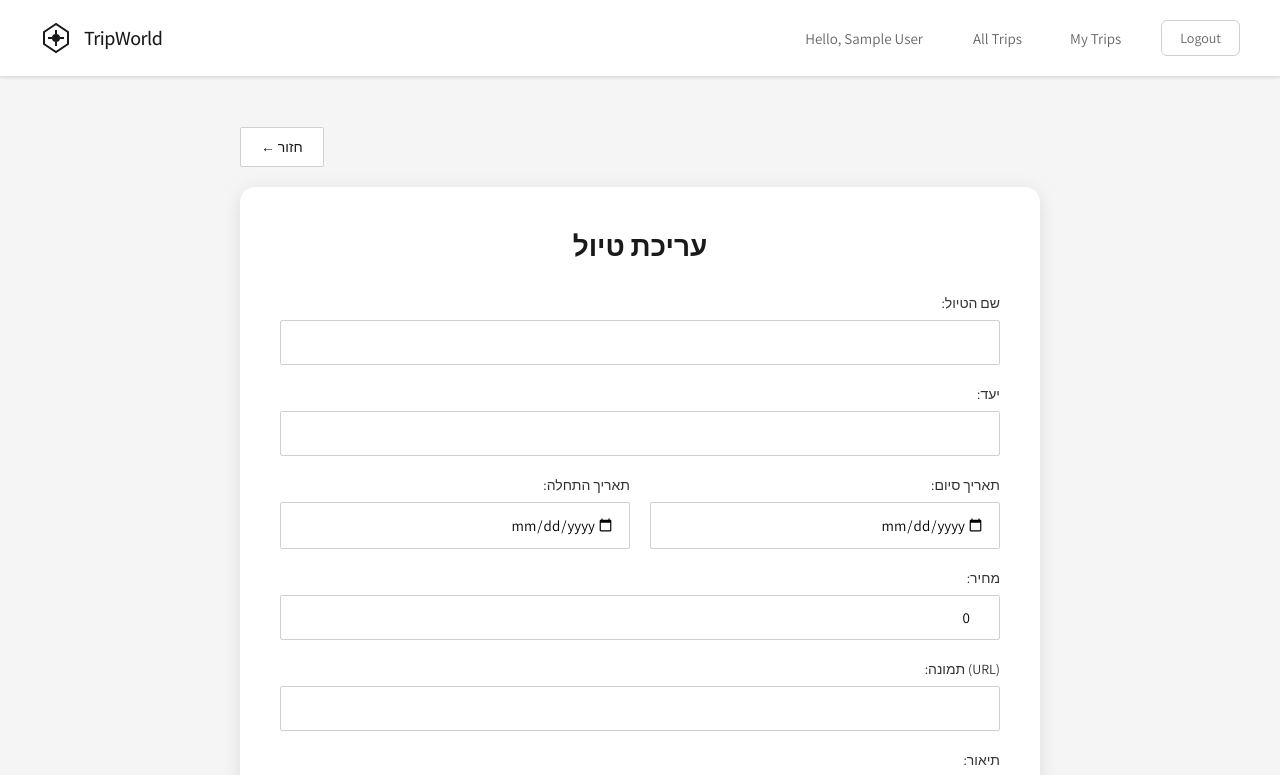
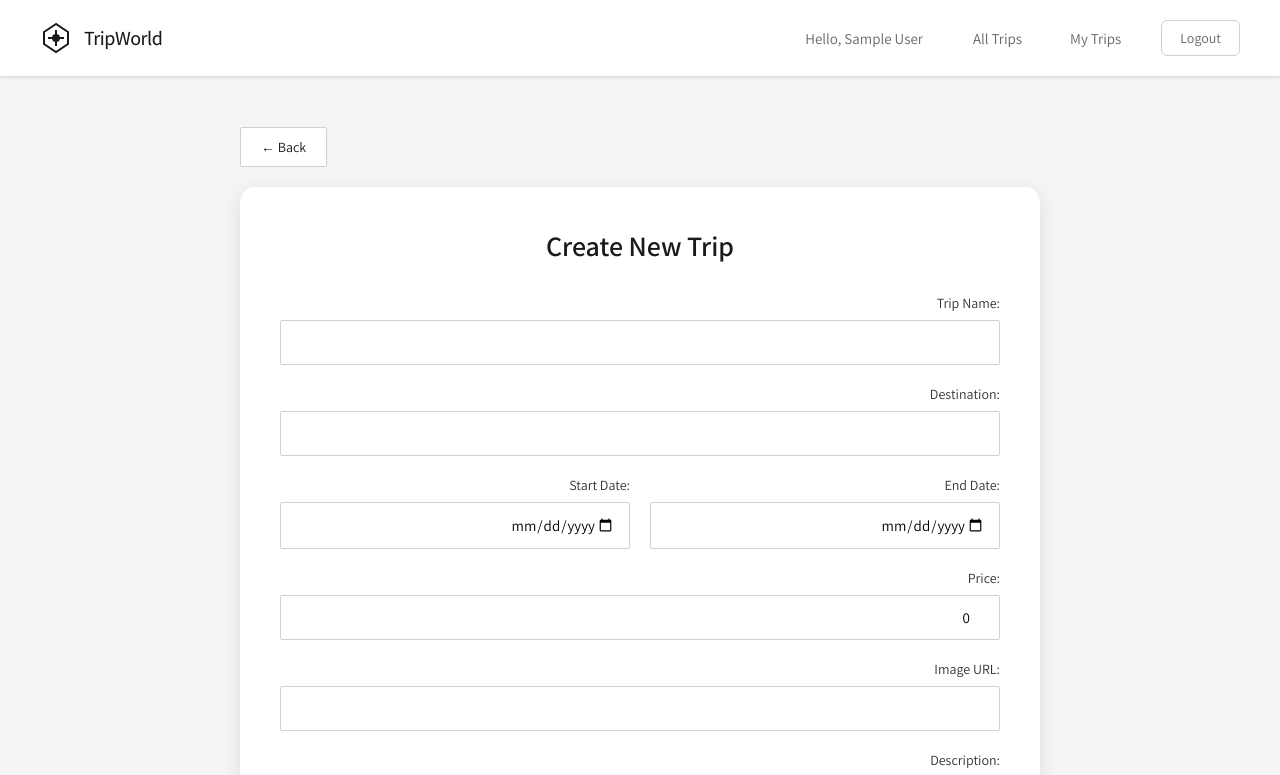
Before and after one commit to rivka8566-code/trips-app, an Angular app in the folder trips-app/: page /home/edit-trip in a window 1280 px wide. Shown: the top 775 px of the page. Built offline with nearby package versions, Linux system fonts and the light colour scheme; sample sign-in values are in the browser's storage.

Commit message:
fix: localize app to English and fix My Trips filtering

```diff
--- a/trips-app/src/app/components/trip-card/trip-card.html
+++ b/trips-app/src/app/components/trip-card/trip-card.html
@@ -4,7 +4,7 @@
     <div class="trip-info">
       <h3>{{ tripData.name }}</h3>
       <p class="destination">{{ tripData.destination }}</p>
-      @if(isAdmin && isAdmin() && inAllTrips()) {
+      @if(isAdmin() && inAllTrips()) {
         <div class="admin-actions">
           <button class="edit-btn" (click)="editTrip()" [disabled]="hasBookings()">Edit</button>
           <button class="delete-btn" (click)="openDeleteDialog()" [disabled]="hasBookings()">Delete</button>
--- a/trips-app/src/app/components/trip-card/trip-card.ts
+++ b/trips-app/src/app/components/trip-card/trip-card.ts
@@ -15,13 +15,13 @@ import { Router } from '@angular/router';
 })
 export class TripCard implements OnInit {
   tripId = input<string>('');
-  isAdmin? = input<boolean>(false);
+  isAdmin = input<boolean>(false);
   private toastService = inject(ToastService);
   private router = inject(Router);
   trip = signal<Trip | null>(null);
   hasBookings = signal<boolean>(false);
   showDeleteDialog = signal<boolean>(false);
-  onTripDeleted? = output<string>();
+  onTripDeleted = output<string>();
   inAllTrips = signal<boolean>(true)
 
   async ngOnInit() {
@@ -58,7 +58,7 @@ export class TripCard implements OnInit {
       await deleteTrip(this.tripId());
       this.toastService.showSuccess('Trip deleted successfully');
       this.showDeleteDialog.set(false);
-      this.onTripDeleted?.emit(this.tripId());
+      this.onTripDeleted.emit(this.tripId());
     } catch (error) {
       this.toastService.showError('Error deleting trip');
     }
--- a/trips-app/src/app/components/trip-list/trip-list.ts
+++ b/trips-app/src/app/components/trip-list/trip-list.ts
@@ -23,7 +23,7 @@ export class TripList implements OnInit {
     this.trips.set(tripsData);
   }
 
-  async onTripDeleted(tripId: string) {
+  onTripDeleted = async (tripId: string) => {
     await this.loadTrips();
   }
 }
--- a/trips-app/src/app/pages/details-trip/details-trip.html
+++ b/trips-app/src/app/pages/details-trip/details-trip.html
@@ -1,5 +1,5 @@
 <div class="trip-details-container">
-  <button class="back-btn" (click)="goBack()">← חזור</button>
+  <button class="back-btn" (click)="goBack()">← Back</button>
 
   @if(trip(); as tripData) {
   <div class="trip-details-card">
@@ -10,48 +10,48 @@
 
       <div class="trip-info-grid">
         <div class="info-item">
-          <span class="info-label">:יעד</span>
+          <span class="info-label">Destination:</span>
           <span class="info-value">{{ tripData.destination }}</span>
         </div>
         <div class="info-item">
-          <span class="info-label">:תאריך התחלה</span>
+          <span class="info-label">Start Date:</span>
           <span class="info-value">{{ tripData.startDate }}</span>
         </div>
         <div class="info-item">
-          <span class="info-label">:תאריך סיום</span>
+          <span class="info-label">End Date:</span>
           <span class="info-value">{{ tripData.endDate }}</span>
         </div>
         <div class="info-item">
-          <span class="info-label">:מחיר</span>
-          <span class="info-value">₪{{ tripData.price }}</span>
+          <span class="info-label">Price:</span>
+          <span class="info-value">${{ tripData.price }}</span>
         </div>
         <div class="info-item">
-          <span class="info-label">:נרשמים</span>
-          <span class="info-value">{{ totalParticipants() }} משתתפים</span>
+          <span class="info-label">Participants:</span>
+          <span class="info-value">{{ totalParticipants() }} people</span>
         </div>
       </div>
 
       <div class="trip-description">
-        <h3>תיאור הטיול</h3>
+        <h3>Trip Description</h3>
         <p>{{ tripData.description }}</p>
       </div>
 
       <div class="registration-section">
         @if(source() == "my-trips" && isAlreadyRegistered())
         {
-        <button class="cancel-btn" (click)="deleteBooking()">בטל הרשמה</button>
+        <button class="cancel-btn" (click)="deleteBooking()">Cancel Registration</button>
         }
         @else{
-        <h3>הרשמה לטיול</h3>
+        <h3>Register for Trip</h3>
         @if(isAlreadyRegistered()) {
-        <p class="already-registered">כבר נרשמת לטיול זה</p>
+        <p class="already-registered">You are already registered for this trip</p>
         } @else {
         <div class="registration-form">
           <div class="form-group">
-            <label for="participants">:כמות משתתפים</label>
+            <label for="participants">Number of Participants:</label>
             <input type="number" id="participants" min="1" [(ngModel)]="numberOfParticipants">
           </div>
-          <button class="register-btn" (click)="registerToTrip()">הירשם לטיול</button>
+          <button class="register-btn" (click)="registerToTrip()">Register for Trip</button>
         </div>
         }
         }
--- a/trips-app/src/app/pages/edit-trip/edit-trip.html
+++ b/trips-app/src/app/pages/edit-trip/edit-trip.html
@@ -1,12 +1,12 @@
 <div class="edit-trip-container">
-  <button class="back-btn" (click)="cancel()">← חזור</button>
+  <button class="back-btn" (click)="cancel()">← Back</button>
 
   <div class="edit-trip-card">
-    <h1 class="edit-title">עריכת טיול</h1>
+    <h1 class="edit-title">{{ isEditMode() ? 'Edit Trip' : 'Create New Trip' }}</h1>
 
     <form [formGroup]="form" (ngSubmit)="saveTrip()" class="edit-form">
       <div class="form-group">
-        <label for="name">:שם הטיול</label>
+        <label for="name">Trip Name:</label>
         <input type="text" id="name" formControlName="name" [class.error]="name.invalid && name.touched" required>
         @if(name.invalid && name.touched) {
           <small class="error-message">Trip name is required</small>
@@ -14,7 +14,7 @@
       </div>
 
       <div class="form-group">
-        <label for="destination">:יעד</label>
+        <label for="destination">Destination:</label>
         <input type="text" id="destination" formControlName="destination" [class.error]="destination.invalid && destination.touched" required>
         @if(destination.invalid && destination.touched) {
           <small class="error-message">Destination is required</small>
@@ -23,34 +23,34 @@
 
       <div class="form-row">
         <div class="form-group">
-          <label for="startDate">:תאריך התחלה</label>
+          <label for="startDate">Start Date:</label>
           <input type="date" id="startDate" formControlName="startDate" required>
         </div>
 
         <div class="form-group">
-          <label for="endDate">:תאריך סיום</label>
+          <label for="endDate">End Date:</label>
           <input type="date" id="endDate" formControlName="endDate" required>
         </div>
       </div>
 
       <div class="form-group">
-        <label for="price">:מחיר</label>
+        <label for="price">Price:</label>
         <input type="number" id="price" formControlName="price" min="0" required>
       </div>
 
       <div class="form-group">
-        <label for="image">:תמונה (URL)</label>
+        <label for="image">Image URL:</label>
         <input type="text" id="image" formControlName="image" required>
       </div>
 
       <div class="form-group">
-        <label for="description">:תיאור</label>
+        <label for="description">Description:</label>
         <textarea id="description" formControlName="description" rows="5" required></textarea>
       </div>
 
       <div class="form-actions">
-        <button type="submit" class="save-btn">שמור שינויים</button>
-        <button type="button" class="cancel-btn" (click)="cancel()">ביטול</button>
+        <button type="submit" class="save-btn">{{ isEditMode() ? 'Save Changes' : 'Create Trip' }}</button>
+        <button type="button" class="cancel-btn" (click)="cancel()">Cancel</button>
       </div>
     </form>
   </div>
--- a/trips-app/src/app/pages/my-trips/my-trips.ts
+++ b/trips-app/src/app/pages/my-trips/my-trips.ts
@@ -1,6 +1,6 @@
 import { Component, OnInit, signal } from '@angular/core';
 import { RouterLink } from '@angular/router';
-import { getBookingsByUserId } from '../../services/bookingsService';
+import { getBookings } from '../../services/bookingsService';
 import { getTripById } from '../../services/tripsService';
 import { Trip } from '../../models/trip.model';
 import { TripCard } from '../../components/trip-card/trip-card';
@@ -23,9 +23,11 @@ export class MyTrips implements OnInit{
   async loadTrips() {
       const user = JSON.parse(localStorage.getItem('user') || '{}');
       const userId = String(user.id);
-      const bookings = await getBookingsByUserId(userId);
 
-      const tripPromises = bookings.map((booking: any) => getTripById(booking.tripId));
+      const allBookings = await getBookings();
+      const userBookings = allBookings.filter((b: any) => String(b.userId) === userId);
+
+      const tripPromises = userBookings.map((booking: any) => getTripById(booking.tripId));
       const tripsData = await Promise.all(tripPromises);
       this.trips.set(tripsData);
   }
--- a/trips-app/src/app/services/bookingsService.ts
+++ b/trips-app/src/app/services/bookingsService.ts
@@ -12,7 +12,7 @@ export const getBookings = async () => {
 
 export const getBookingsByUserId = async (userId: string) => {
     try{
-        return await GET(`bookings/?userId=${userId}`);
+        return await GET(`bookings?userId=${userId}`);
     }catch (error) {
         console.error("Error fetching bookings for user:", userId);
         throw error;
```
Also changed, not shown: 1 other file (tests, documents, lock files or other folders).
